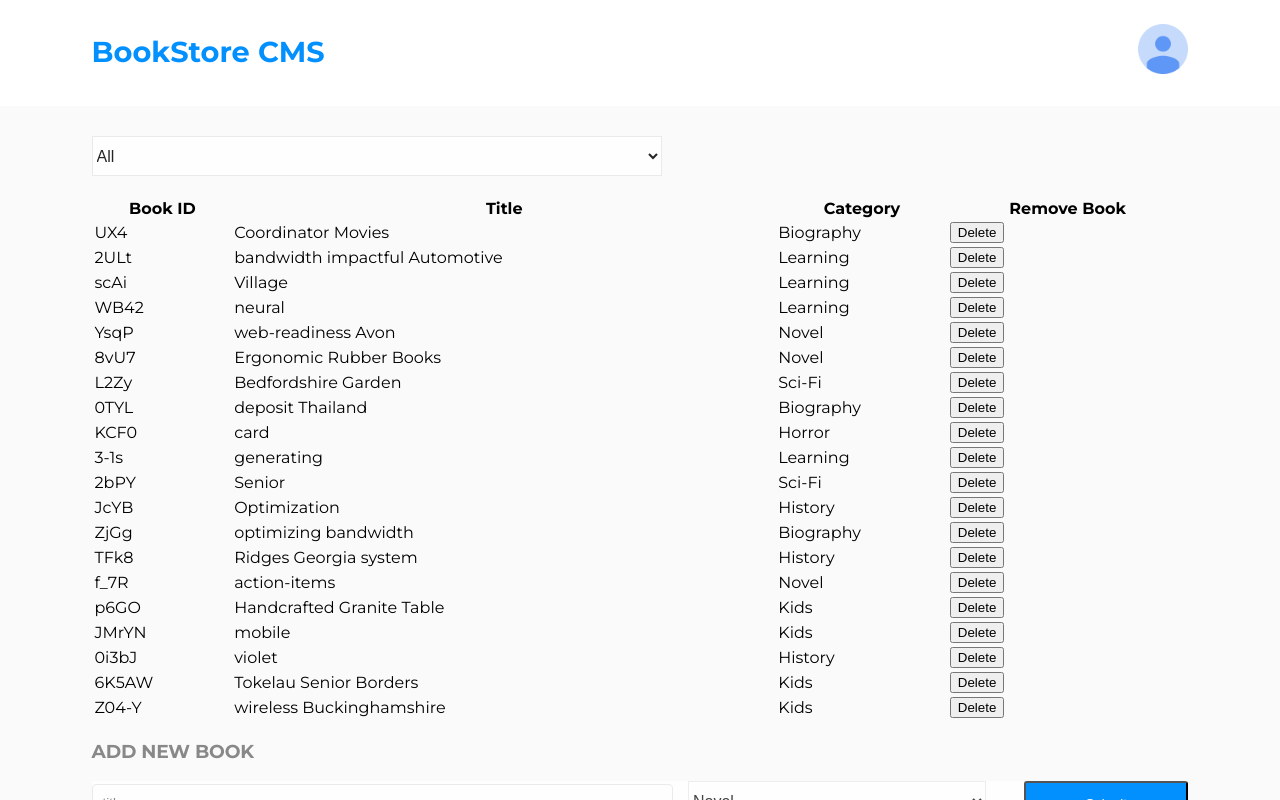
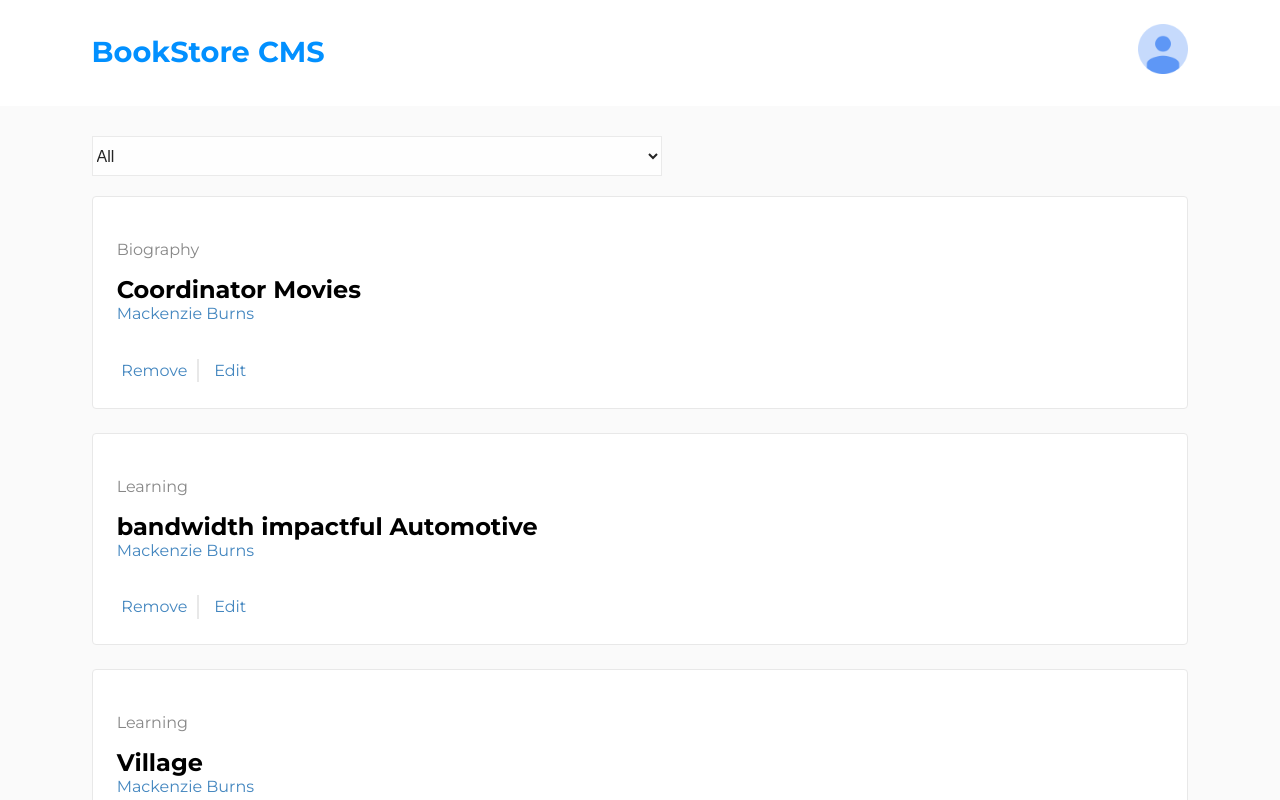
Before and after one commit to cdrani/book-cms, a React (Create React App) app: page / in a window 1280 px wide. Shown: the top 800 px of the page. Built offline with nearby package versions, Linux system fonts and the light colour scheme.

Commit message:
style author, genre, title, and links in Book Component'

```diff
--- a/src/components/Book.js
+++ b/src/components/Book.js
@@ -1,4 +1,52 @@
 import React from 'react'
+import styled from 'styled-components'
+
+const BooksWrapper = styled.div`
+  display: flex;
+  justify-content: space-between;
+  align-items: center;
+  padding: 2.5% 2.2%;
+  margin-bottom: 1.5rem;
+  border-radius: 4px;
+  border: solid 1px #e8e8e8;
+  background-color: #fff;
+`
+
+const BookWrapper = styled.div`
+  display: flex;
+  flex-direction: column;
+  box-sizing: border-box;
+  width: 45%;
+`
+
+const H2 = styled.h2`
+  margin: 0;
+`
+
+const Genre = styled.p`
+  color: #121212;
+  opacity: 0.5;
+`
+
+const LinksWrapper = styled.div`
+  width: 50%;
+  margin-top: 8%;
+`
+const Link = styled.a`
+  padding: 1% 2%;
+  cursor: pointer
+  text-decoration: none;
+  color: #4386bf;
+`
+const BorderedLink = styled(Link)`
+  padding-right: 10px;
+  margin-right: 10px;
+  border-right: solid 2px #e8e8e8;
+`
+
+const Author = styled(Link)`
+  padding: 0;
+`
 
 const Book = ({ book, handleRemoveBook }) => {
   const handleClick = () => {
@@ -6,14 +54,17 @@ const Book = ({ book, handleRemoveBook }) => {
   }
 
   return (
-    <tr>
-      <td>{book.id}</td>
-      <td>{book.title}</td>
-      <td>{book.category}</td>
-      <td>
-        <button onClick={handleClick}>Delete</button>
-      </td>
-    </tr>
+    <BooksWrapper>
+      <BookWrapper>
+        <Genre>{book.category}</Genre>
+        <H2>{book.title}</H2>
+        <Author>Mackenzie Burns</Author>
+        <LinksWrapper>
+          <BorderedLink onClick={handleClick}>Remove</BorderedLink>
+          <Link>Edit</Link>
+        </LinksWrapper>
+      </BookWrapper>
+    </BooksWrapper>
   )
 }
 
--- a/src/containers/BooksList.js
+++ b/src/containers/BooksList.js
@@ -22,19 +22,7 @@ const BooksList = ({ books, filter, removeBook }) => {
     }
   }
 
-  return (
-    <table>
-      <thead>
-        <tr>
-          <th>Book ID</th>
-          <th>Title</th>
-          <th>Category</th>
-          <th>Remove Book</th>
-        </tr>
-      </thead>
-      <tbody>{renderBooks()}</tbody>
-    </table>
-  )
+  return renderBooks()
 }
 
 const mapStateToProps = ({ books, filter }) => ({ books, filter })
```
